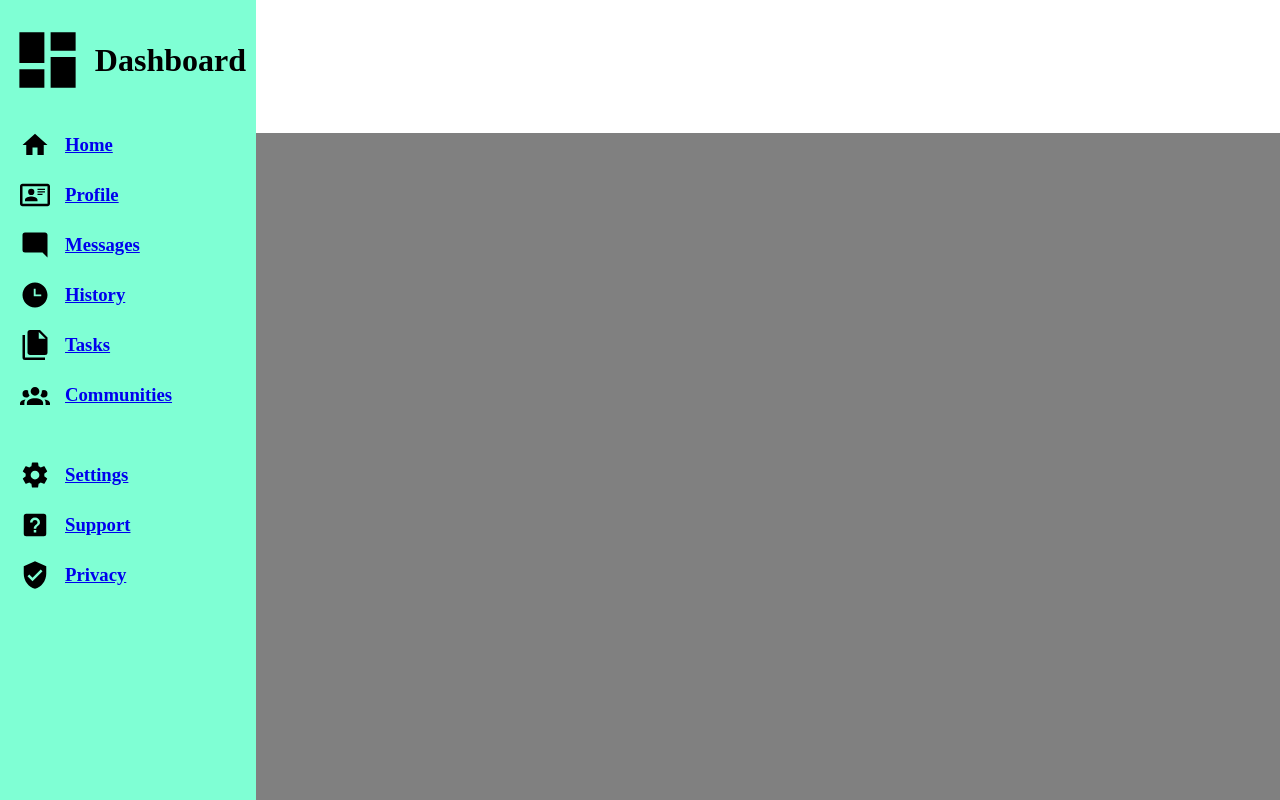
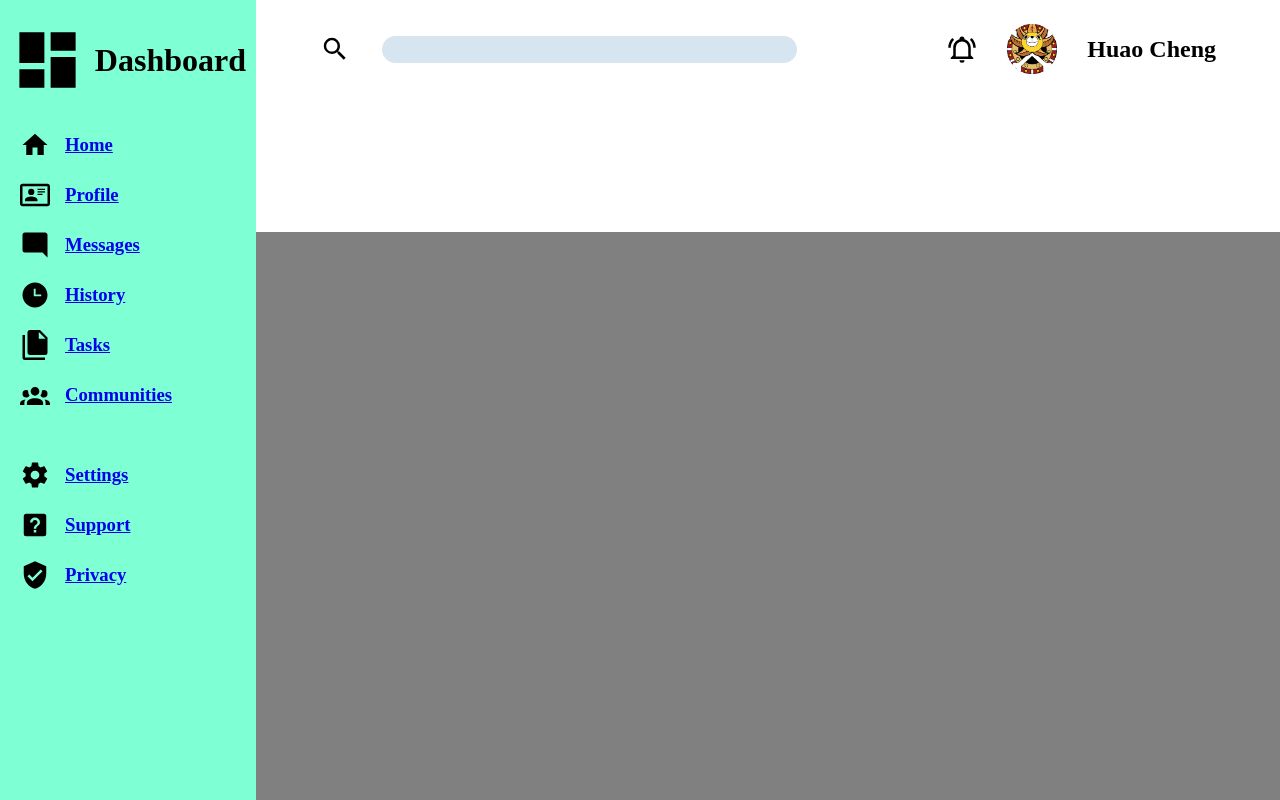
Before and after one commit to huao1/Dashboard, a plain HTML site: page index.html in a window 1280 px wide. Shown: the top 800 px of the page. Drawn offline with Linux system fonts and the light colour scheme.

Commit message:
Finished the upper part of the header which includes, search bar, magnifying icon, bell icon, and profile picture. The upper header is created with a outer layout of grid and flex on the inside.

```diff
--- a/dashboard.css
+++ b/dashboard.css
@@ -54,7 +54,56 @@ body {
 
 .header {
     background-color: white;
+    padding: 1rem 4rem;
     grid-column: 2 / 3;
+    display: grid;
+    grid-template-rows: 1fr 2fr;
+}
+
+.upper-header {
+    display: flex;
+    gap: 150px;
+}
+
+.upper-header > * {
+    display: flex;
+    align-items: center;
+    gap: 2rem;
+}
+
+.search > input {
+    background-color: #d6e5f0;
+    border: none;
+    border-radius: 20px;
+    height: 25px;
+    padding-left: 10px;
+}
+
+.search {
+    flex-grow: 1;
+}
+
+.bell-profile {
+    gap: 30px;
+}
+
+.search-bar {
+    flex: 1;
+}
+
+.magnify, .bell {
+    height: 30px;
+    width: auto;
+}
+
+.magnify:active, .bell:active {
+    background-color: #DCDCDC;
+    border-radius: 50%;
+}
+
+.profile {
+    height: 50px;
+    width: auto;
 }
 
 .dashboard {
--- a/index.html
+++ b/index.html
@@ -58,6 +58,22 @@
     </div>
 
     <div class="header">
+        <div class="upper-header">
+            <div class="search">
+                <img class="magnify" src="./Icon/header_icons/magnify.svg" alt="Magnifing glass icon">
+                <input class="search-bar" type="text">
+            </div>
+
+            <div class="bell-profile">
+                <img class="bell" src="./Icon/header_icons/bell-ring-outline.svg" alt="Bell icon">
+                <img class="profile" src="./Icon/header_icons/profile.png" alt="Profile image">
+                <h2>Huao Cheng</h2>
+            </div>
+        </div>
+
+        <div>
+
+        </div>
 
     </div>
 
```
Also changed, not shown: Icon/header_icons/bell-ring-outline.svg (renamed from Icon/sidebar_Icons/bell-ring-outline.svg), Icon/header_icons/magnify.svg (renamed from Icon/sidebar_Icons/magnify.svg), Icon/header_icons/profile.png (added), 2 other files.
